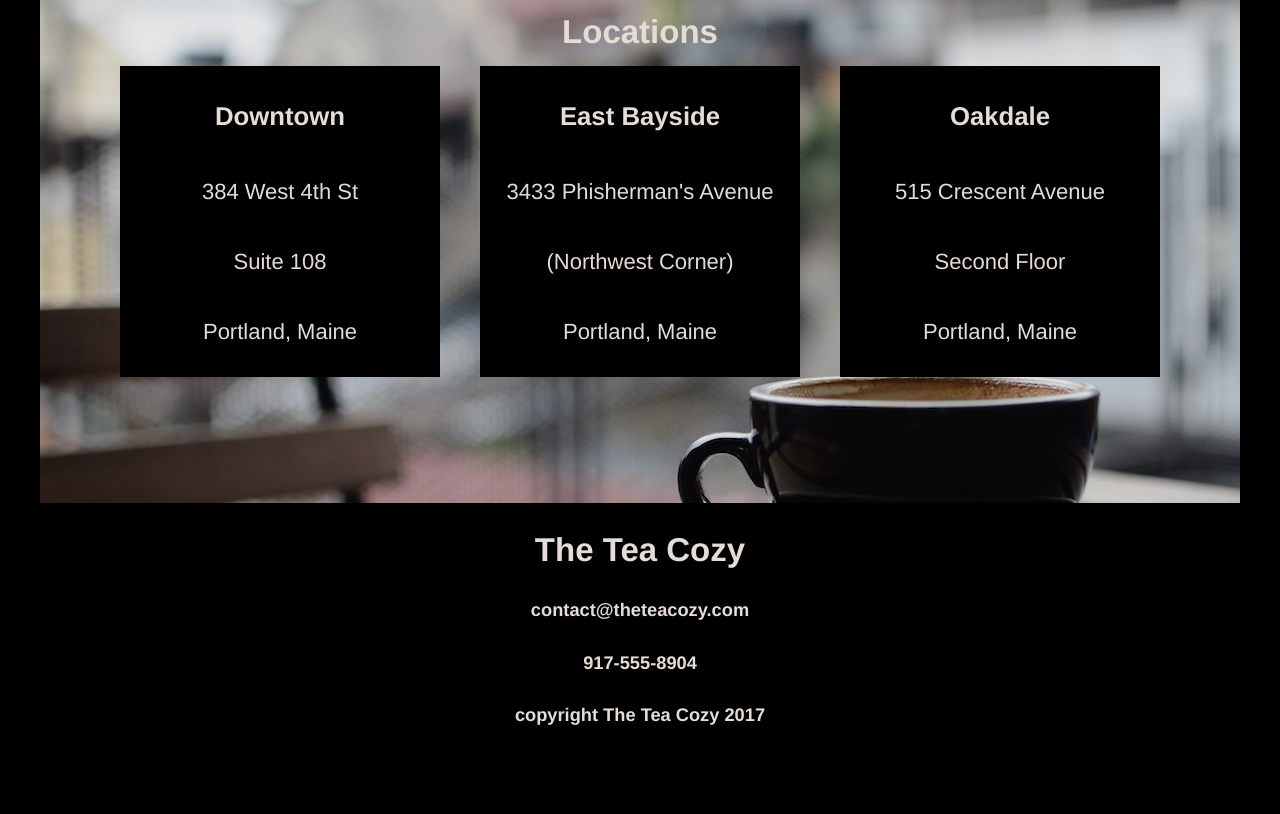
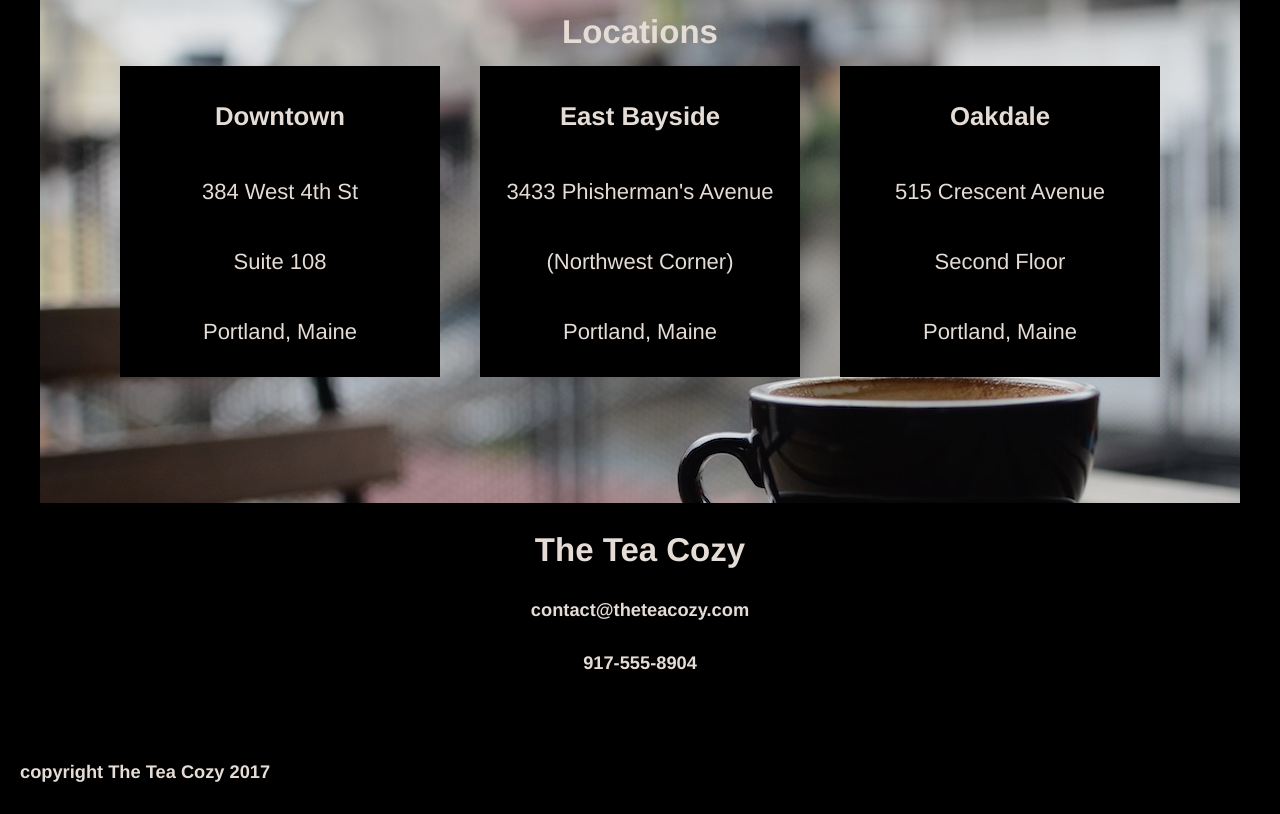
Before and after one commit to Tyler-Meador/teacozy, a plain HTML site: page index.html in a window 1280 px wide. Shown: the part 1631-2445 px from the top of the page. Before the commit the page ends 2388 px from the top, so only its background shows below. Drawn offline with Linux system fonts and the light colour scheme.

Commit message:
final commit

```diff
--- a/resources/css/style.css
+++ b/resources/css/style.css
@@ -122,3 +122,13 @@ a{
   justify-content: center;
   opacity: 1;
 }
+
+.contact{
+  height: 200px
+}
+
+footer{
+  display: flex;
+  justify-content: flex-start;
+  padding-left: 20px;
+}
```
